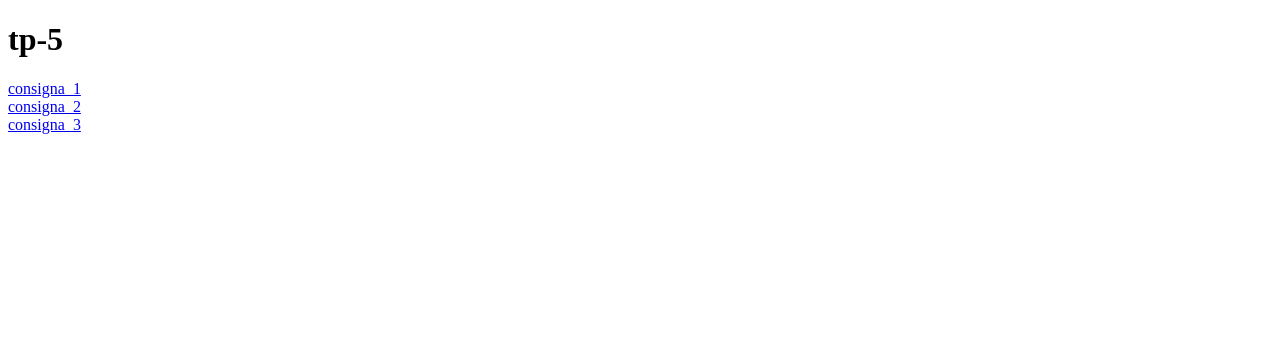
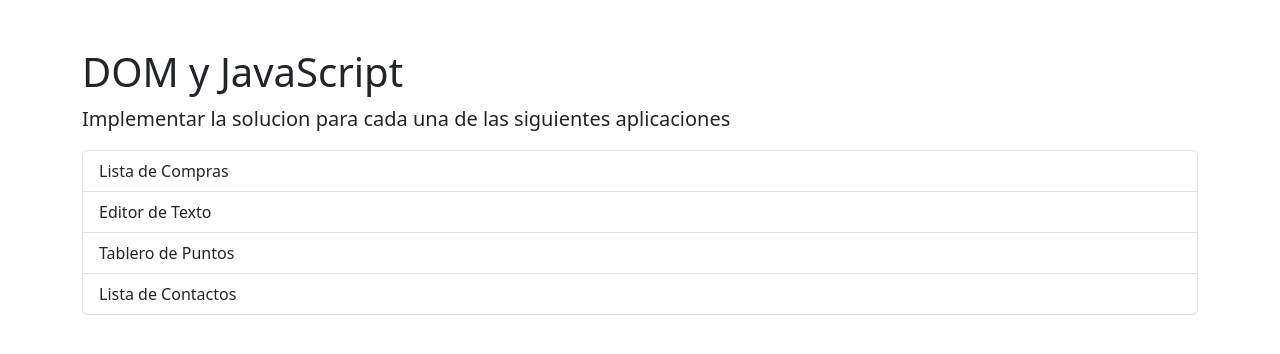
Before and after one commit to Titim04/plataformas-moviles-entregas, a plain HTML site: page tp-8/index.html in a window 1280 px wide. Drawn offline with nearby package versions, Linux system fonts and the light colour scheme.

Commit message:
Update index.html

```diff
--- a/tp-8/index.html
+++ b/tp-8/index.html
@@ -1,18 +1,31 @@
 <!DOCTYPE html>
-<html lang="en">
+<html>
 <head>
-    <meta charset="UTF-8">
-    <meta http-equiv="X-UA-Compatible" content="IE=edge">
-    <meta name="viewport" content="width=device-width, initial-scale=1.0">
-    <title>Document</title>
+	<meta charset="utf-8">
+	<meta name="viewport" content="width=device-width, initial-scale=1">
+	<title>JavaScript DOM</title>
+    <link href="https://cdn.jsdelivr.net/npm/bootstrap@5.3.1/dist/css/bootstrap.min.css" rel="stylesheet" integrity="sha384-4bw+/aepP/YC94hEpVNVgiZdgIC5+VKNBQNGCHeKRQN+PtmoHDEXuppvnDJzQIu9" crossorigin="anonymous">
 </head>
 <body>
-  <h1>tp-5</h1>
-    <a href="https://titim04.github.io/plataformas-moviles-entregas/tp-5/consigna1.html">consigna_1</a>
-   <br>
-   <a href="https://titim04.github.io/plataformas-moviles-entregas/tp-5/consigna2.html">consigna_2</a>
-   <br>
-   <a href="https://titim04.github.io/plataformas-moviles-entregas/tp-5/consigna3.html">consigna_3</a>
-   <br>
+    <div class="container my-1 my-sm-2 my-md-4 my-lg-5">
+        <h1 class="h1">DOM y JavaScript</h1>
+        <p class="lead">Implementar la solucion para cada una de las siguientes aplicaciones</p>
+
+        <ul class="list-group">
+            <a class="list-group-item list-group-item-action" href="lista-compras.html">
+                Lista de Compras
+            </a>
+            <a class="list-group-item list-group-item-action" href="editor-texto.html">
+                Editor de Texto
+            </a>
+            <a class="list-group-item list-group-item-action" href="tablero-puntos.html">
+                Tablero de Puntos
+            </a>
+            <a class="list-group-item list-group-item-action" href="lista-contactos.html">
+                Lista de Contactos
+            </a>
+        </ul>
+    </div>
+    <script src="https://cdn.jsdelivr.net/npm/bootstrap@5.3.1/dist/js/bootstrap.bundle.min.js" integrity="sha384-HwwvtgBNo3bZJJLYd8oVXjrBZt8cqVSpeBNS5n7C8IVInixGAoxmnlMuBnhbgrkm" crossorigin="anonymous"></script>
 </body>
 </html>
```
